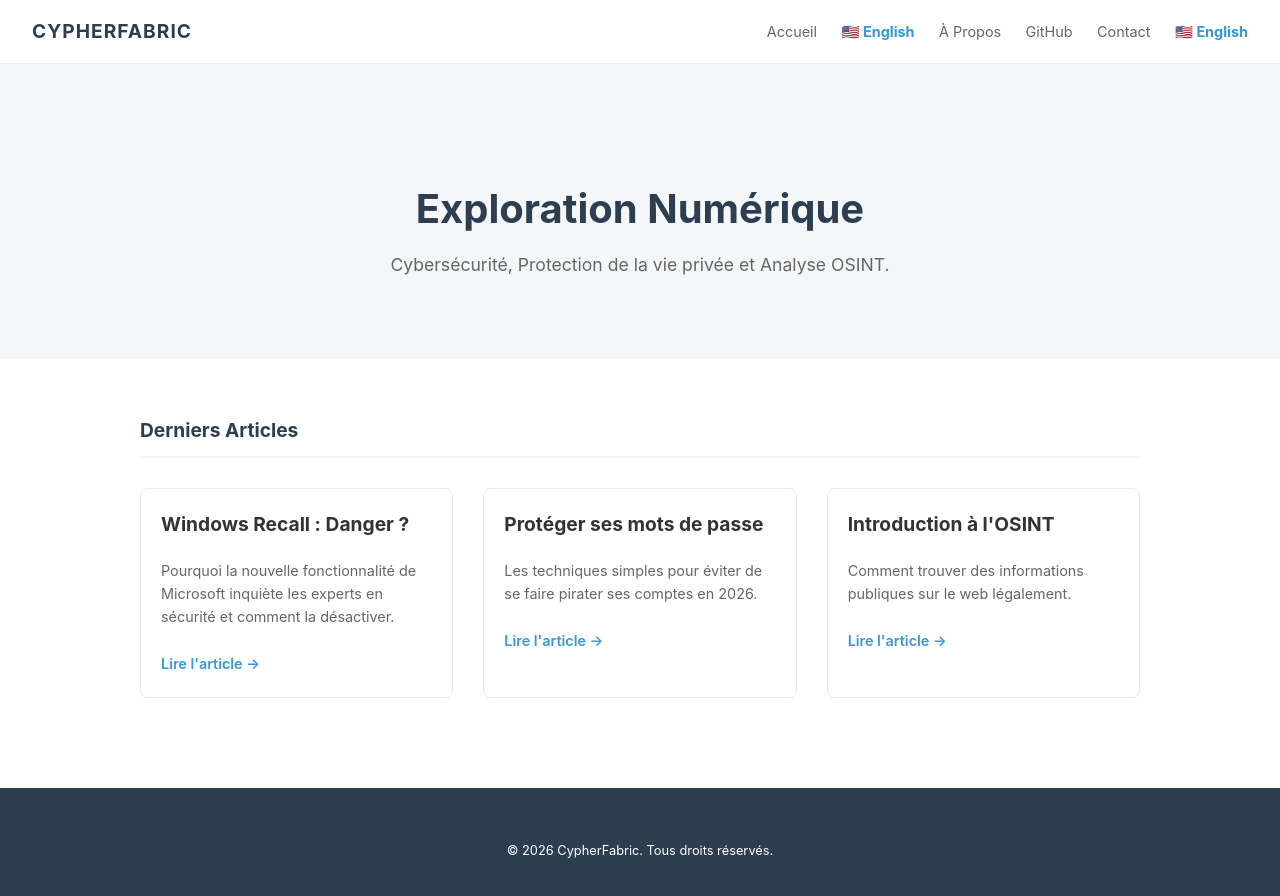
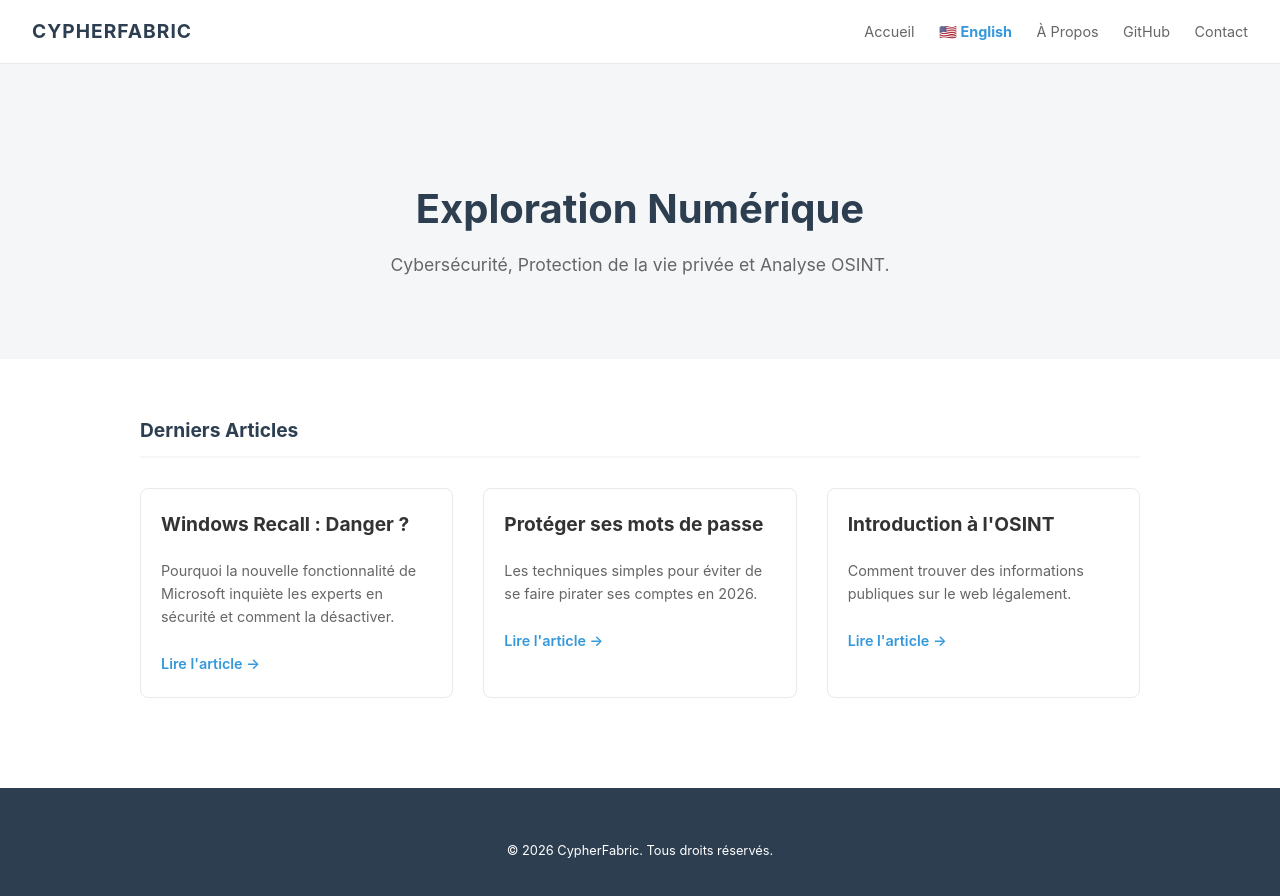
Before and after one commit to CypherOperator/Cypherfabric, a plain HTML site: page index.html in a window 1280 px wide. Drawn offline with Linux system fonts and the light colour scheme.

Commit message:
index.html

```diff
--- a/index.html
+++ b/index.html
@@ -155,7 +155,7 @@
             <a href="index-en.html" style="font-weight: bold; color: #3498db;">🇺🇸 English</a>
             <a href="#">À Propos</a>
             <a href="https://github.com/votre-pseudo" target="_blank">GitHub</a>
-            <a href="contact.html">Contact</a> <a href="index-en.html" style="font-weight: bold; color: var(--accent);">🇺🇸 English</a>
+            <a href="contact.html">Contact</a>
         </nav>
     </header>
 
```
